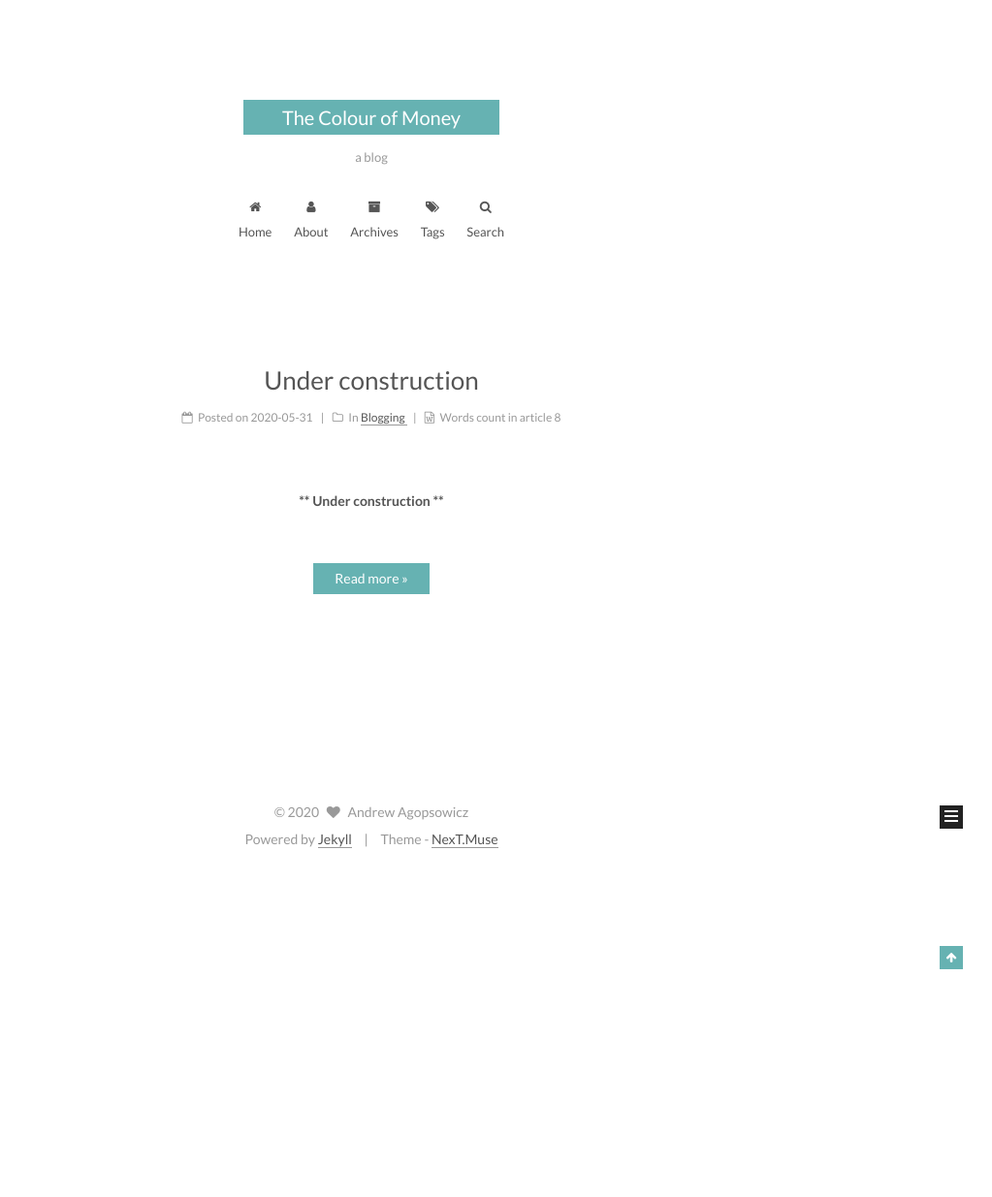
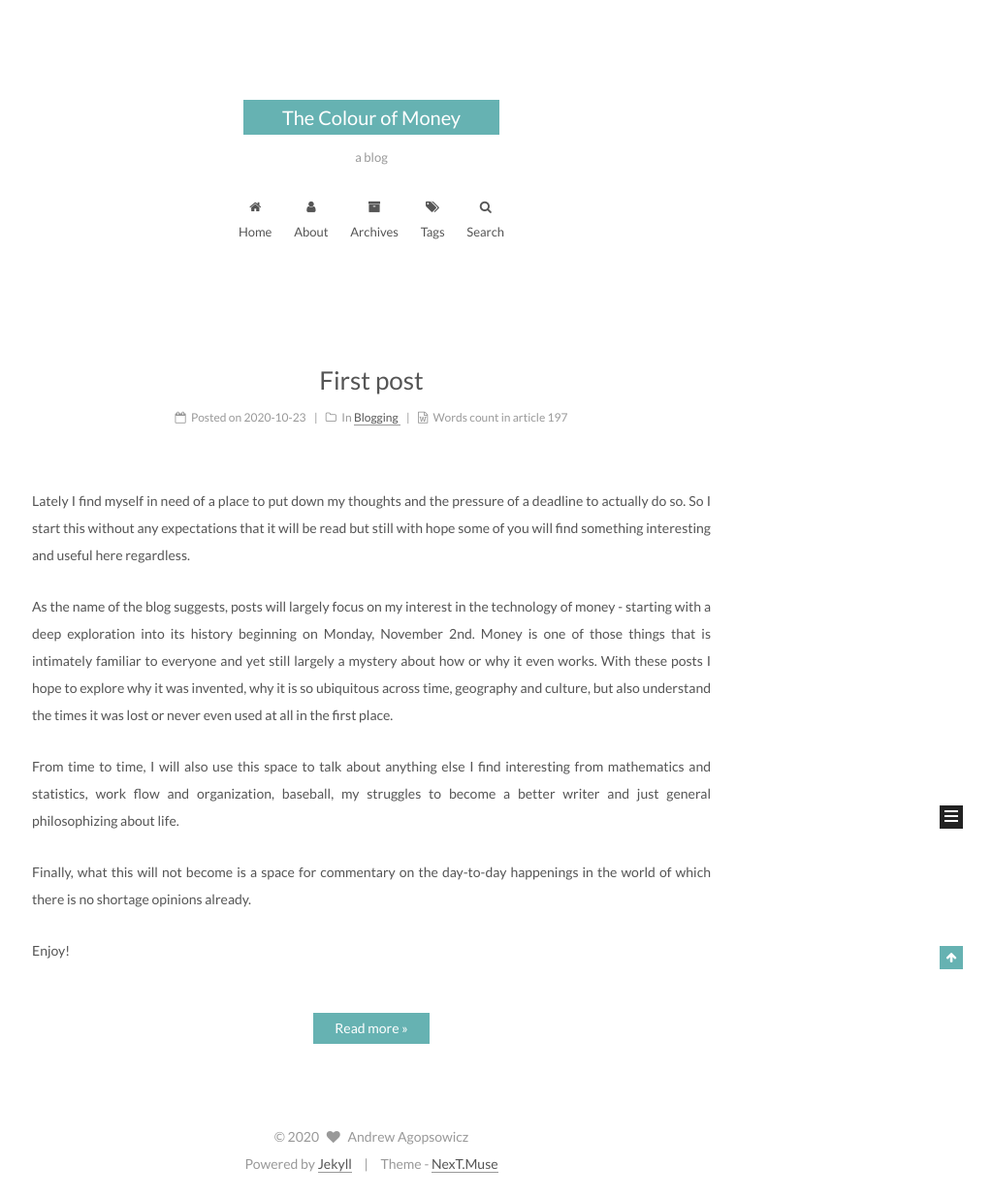
Before and after one commit to aagopsow/aagopsow.github.io, a Jekyll site: the page built from index.html, in a window 1280 px wide. Shown: the whole page at 97% size, without its empty margins (257-1280 px from the left). Built offline with Jekyll 4.4.1, drawn with Linux system fonts in a browser that asks for light colours; the list of posts is cut into pages by our own code; before the commit the page ends 900 px from its top, so only the background shows below that.

Commit message:
Added first post

```diff
--- a/_posts/2020-05-31-under-construction.md
+++ /dev/null
@@ -1,13 +0,0 @@
----
-layout: post
-title: "Under construction"
-categories:
-- Blogging
-tags:
-- design
-- blogging
----
-
-<p align="center">
-  <b>** Under construction **</b><br>
-</p>
--- /dev/null
+++ b/_posts/2020-10-23-first-post.md
@@ -0,0 +1,34 @@
+---
+layout: post
+title: "First post"
+categories:
+- Blogging
+tags:
+- design
+- blogging
+---
+
+Lately I find myself in need of a place to put down my thoughts and
+the pressure of a deadline to actually do so. So I start this without
+any expectations that it will be read but still with hope some of you will
+find something interesting and useful here regardless.
+
+As the name of the blog suggests, posts will largely focus on my
+interest in the technology of money - starting with a deep exploration
+into its history beginning on Monday, November 2nd. Money is one of
+those things that is intimately familiar to everyone and yet still
+largely a mystery about how or why it even works. With these posts I
+hope to explore why it was invented, why it is so ubiquitous across
+time, geography and culture, but also understand the times it was lost
+or never even  used at all in the first place.
+
+From time to time, I will also use this space to talk about anything
+else I find interesting from mathematics and statistics, work flow and
+organization, baseball, my struggles to become a better writer and just
+general philosophizing about life.
+
+Finally, what this will not become is a space for commentary on the
+day-to-day happenings in the world of which there is no shortage
+opinions already.
+
+Enjoy!
--- a/about/index.md
+++ b/about/index.md
@@ -10,4 +10,4 @@ For my day job, I write commentary on the Canadian economy
 as a labour economist for
 [RBC Economics](http://www.rbc.com/economics/). Please check us out!
 Of course, the usual disclaimer applies. These are my own thoughts and
-in no way necessarily reflects those of my employer. All errors are my own.
+in no way reflects the opinions of my employer. All errors are my own.
```
Also changed, not shown: assets/images/the-color-of-money-poster.jpg (added).
